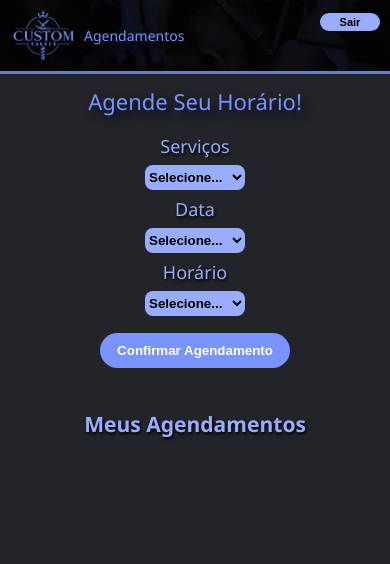
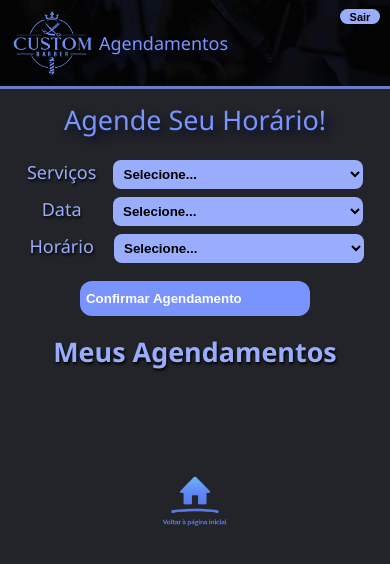
Before and after one commit to VictorEduardo9/Custom-Barber, a website with bundled scripts: page agendar.html in a window 390 px wide. Built offline with nearby package versions, Linux system fonts and the light colour scheme; no server answers.

Commit message:
Fase Testes 3 - Mobile Update 1

```diff
--- a/agendar.html
+++ b/agendar.html
@@ -23,8 +23,10 @@
     <div class="agendar2">
         <h2 id="agendarhora">Agende Seu Horário!</h2>
         <div class="agendarform">
-            <label>Serviços</label>
+            <div class="opcaoservico">
+            <label id="labelserv">Serviços</label>
                 <select id="servico">
+                    <label>Serviços</label>
                   <option id="selecione" value="">Selecione...</option>
                   <option value="Corte">Corte</option>
                   <option value="Barba">Barba</option>
@@ -32,9 +34,11 @@
                   <option value="Corte e Barba">Corte + Barba</option>
                   <option value="Corte e Sobrancelha">Corte + Sobrancelha</option>
                   <option value="Barba e Sobrancelha">Barba + Sobrancelha</option>
-                  <option value="Completo (Cabelo, Barba e Sobrancelha)">Corte + Barba + Sobrancelha</option>
+                  <option value="Cabelo, Barba e Sobrancelha">Corte + Barba + Sobrancelha</option>
                 </select>
-            <label>Data</label>
+            </div>
+            <div class="opcaodata">
+            <label id="labeldata">Data</label>
              <select id="data">
                 <option value="">Selecione...</option>
                 <option>Segunda-feira</option>
@@ -43,9 +47,10 @@
                 <option>Quinta-feira</option>
                 <option>Sexta-feira</option>
                 <option>Sábado</option>
-
                 </select>
-            <label>Horário</label>
+            </div>
+            <div class="opcaohorario">
+            <label id="labelhora">Horário</label>
                 <select id="horariosel">
                 <option value="">Selecione...</option>
                 <option>09:00</option>
@@ -60,15 +65,17 @@
                 <option>18:00</option>
                 <option>19:00</option>
                 </select>
+            </div>
                 <button id="btnagendar">Confirmar Agendamento</button>
         </div>
         <div id="confirmacao"></div>
         <div class="meusagendamentos">
             <h3>Meus Agendamentos</h3>
             <div id="listaagendamentos"></div>
-
         </div>
-
+    </div>
+    <div class="telainicio">
+        <img id="inicio" src="VoltarInicio.png" alt="">
     </div>
 
 
--- a/agendar.js
+++ b/agendar.js
@@ -60,7 +60,7 @@
     const conf = document.getElementById("confirmacao");
 
     if(!servico || !data || !horario){
-        conf.textContent = "⚠️ Preencha todos os campos.";
+        conf.textContent = "Preencha todos os campos. ⚠️";
         conf.style.color = "#fbfdd8";
         return;
     }
@@ -74,7 +74,7 @@
             horario,
             criadoem: Timestamp.now()
         });
-    conf.innerHTML = `✅ Agendado!<br>Serviço: ${servico}<br>Data: ${data}<br>Horário: ${horario}`;
+    conf.innerHTML = `${servico}, ${data} às ${horario} <br> agendado com sucesso! ✅`;
     conf.style.color = "#d8f7db";
 
     document.getElementById("servico").value="";
@@ -98,7 +98,7 @@
         );
         const snapshot = await getDocs(q)
         if (snapshot.empty) {
-            lista.innerHTML = "<p>Nenhum agendamento encontrado.</p>";
+            lista.innerHTML = "<h6>Nenhum agendamento encontrado. </h6>";
             return;
         }
         lista.innerHTML = "";
@@ -123,4 +123,12 @@
         lista.innerHTML = "<p>Erro ao carregar agendamentos.</p>";
         console.error(error);
     }
+
+    const redirect = document.getElementById("logobarber2").addEventListener("click" , async() => {
+        window.location.href = "index.html"
+    })
+
+    const voltarparaoinico = document.getElementById("inicio").addEventListener("click" , async() => {
+        window.location.href = "index.html"
+    })
 }
--- a/style.css
+++ b/style.css
@@ -21,7 +21,7 @@
     background-image: url("Fundo.jpg");
     background-size: cover;
     background-position: center;
-    height: 150px;
+    height: 160px;
 
 }
 
@@ -571,6 +571,7 @@
 
 
 
+
 .header2 {
     position: relative;
     background-color: #1b1b1d;
@@ -579,22 +580,44 @@
     background-image: url("Fundo.jpg");
     background-size: cover;
     background-position: center;
-    height: 71px;
+    height: 86px;
 
 }
 
+#logobarber2 {
+    cursor: pointer;
+}
+
+.arealogin {
+    position: absolute;
+    right: 10px;
+    margin-top: 7px;
+    color: rgb(184, 207, 236);
+    font-size: 11.8px;
+    font-weight: 530;
+    top: 0px;
+}
+
+
+#logoutgoogle {
+    position: relative;
+    width: 40px;
+    height: 14.4px;
+    font-size: 11px;
+    top: 0.5px;
+
+
+}
 
 
 
 #logobarber2 {
     position: absolute;
     left: 13px;
-    top: 5px;
+    top: 4px;
     padding-left: 0;
-    width: 61px;
+    width: 79px;
     height: auto;
-
-
 }
 
 .h2agendar {
@@ -604,36 +627,41 @@
 #agendarh2 {
     color: #7994ff;
     text-align: center;
-    margin-top: 0px;
-    font-size: 14px;
+    margin-top: 5px;
+    font-size: 18px;
     text-shadow: 5px 5px 10px #020a25;
-    margin-left: 84px;
-    font-weight: 371;
+    margin-left: 99px;
+    font-weight: 326;
 }
 
+
+
 .agendar2 {
+    position: relative;
     display: flex;
     flex-direction: column;
-
-    text-align: center;
-
+    font-size: 23px;
+    padding-bottom: 72px;
 
 }
 
 #agendarhora {
     margin-top: 0px;
     padding-top: 11.5px;
-    font-size: 22px;
+    font-size: 27px;
 
 }
 
 .agendarform {
     display: flex;
     flex-direction: column;
+    gap: 8px;
+    font-size: 18px;
     justify-content: center;
-    justify-items: center;
-    align-items: center;
-    gap: 7px;
+    align-content: center;
+    text-align: center;
+    align-self: center;
+
 
 }
 
@@ -643,33 +671,45 @@
     color: #000000;
     background-color: #99adfc;
     border: 0;
-    width: 100px;
-    height: 25px;
+    width: 250px;
+    height: 29px;
     font-weight: bold;
     cursor: pointer;
     justify-items: center;
+    padding-left: 6.5px;
+
 }
 
-.agendarform #btnagendar {
+#btnagendar {
     position: relative;
-    border-radius: 70px;
+    display: flex;
+    flex-direction: column;
+    border-radius: 12px;
     color: #ffffff;
     background-color: #7994ff;
     border: 0;
-    width: 190px;
+    width: 230px;
     height: 35px;
     font-weight: bold;
     cursor: pointer;
-    justify-items: center;
     top: 10px;
+    justify-content: center;
+    align-content: center;
+    text-align: center;
+    align-self: center;
+
+
 }
 
 
 #confirmacao {
+    position: relative;
     text-align: center;
-    margin: 15px auto;
-    font-size: 16px;
+    top: 12px;
+    font-size: 12px;
     line-height: 1.8;
+
+
 }
 
 .meus-agendamentos {
@@ -680,13 +720,16 @@
 
 .card-agendamento {
     display: flex;
+    align-items: center;
     background: #1b1b1d;
     border: 1px solid #6b7eca;
     border-radius: 12px;
     padding: 15px;
-    margin-bottom: 10px;
+    margin-bottom: 0px;
     text-align: left;
     justify-content: space-between;
+    font-size: 18px;
+
 
 }
 
@@ -702,7 +745,63 @@
     margin-top: 7px;
     font-size: 13px;
 
+}
 
+.opcaoservico {
+    position: relative;
+    right: 6px;
+}
 
+.opcaodata {
+    position: relative;
+    right: 6px;
+}
+
+.opcaohorario {
+    position: relative;
+    right: 6px;
+}
+
+#servico {
+    left: 12px;
+}
+
+#data {
+    left: 26.3px;
+}
+
+#horariosel {
+    left: 15px;
+}
+
+.telainicio {
+    display: flex;
+    position: relative;
+    flex-direction: column;
+    align-items: center;
+    top: 0;
+    margin-top: 0;
+    padding: 0;
+    width: 100%;
+}
+
+#inicio {
+    position: relative;
+    width: 70px;
+    cursor: pointer;
+    margin-bottom: 0px;
+    bottom: 0px;
+    margin-bottom: 0px;
+    padding-bottom: 0px;
+    z-index: 100;
 
 }
+
+h6 {
+    display: flex;
+    flex-direction: column;
+    position: relative;
+    align-self: center;
+    align-items: center;
+    font-size: 15px;
+}
```
Also changed, not shown: VoltarInicio.png (added).
